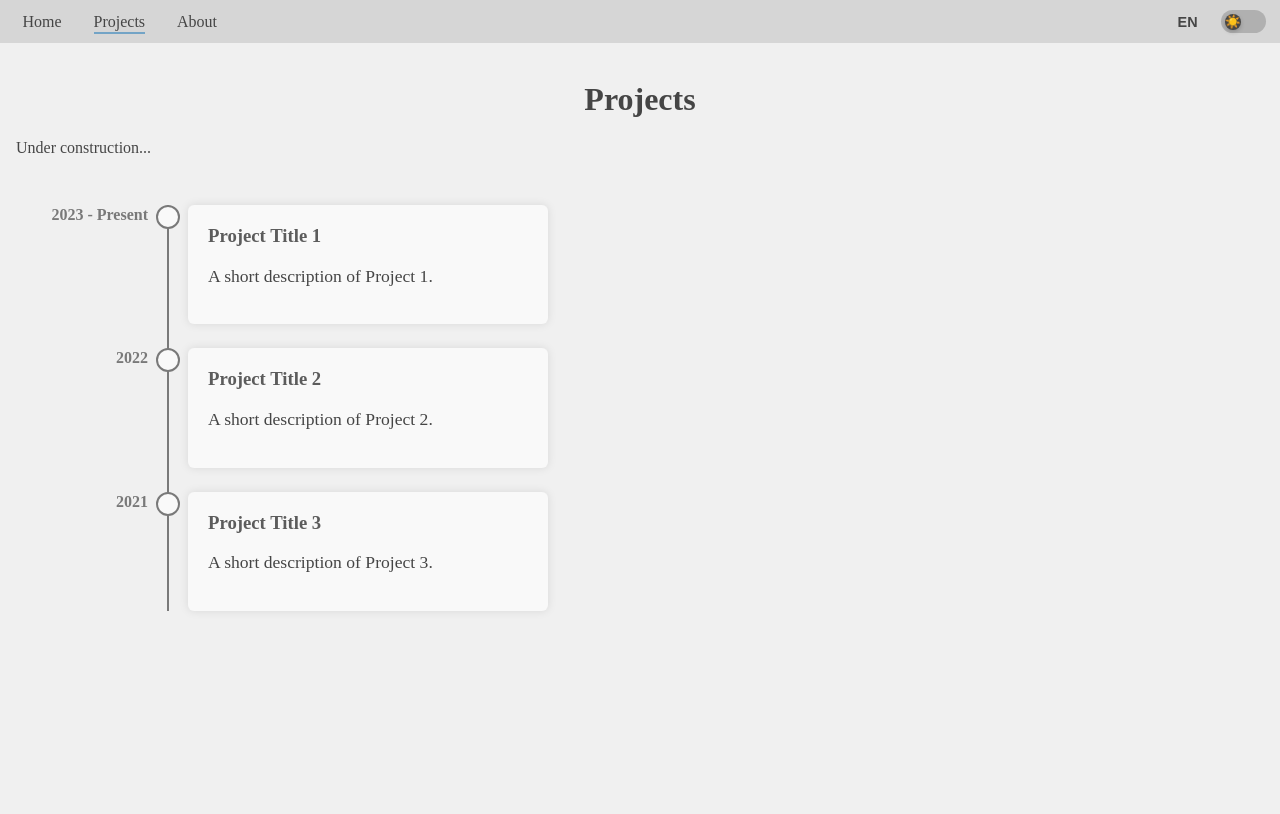
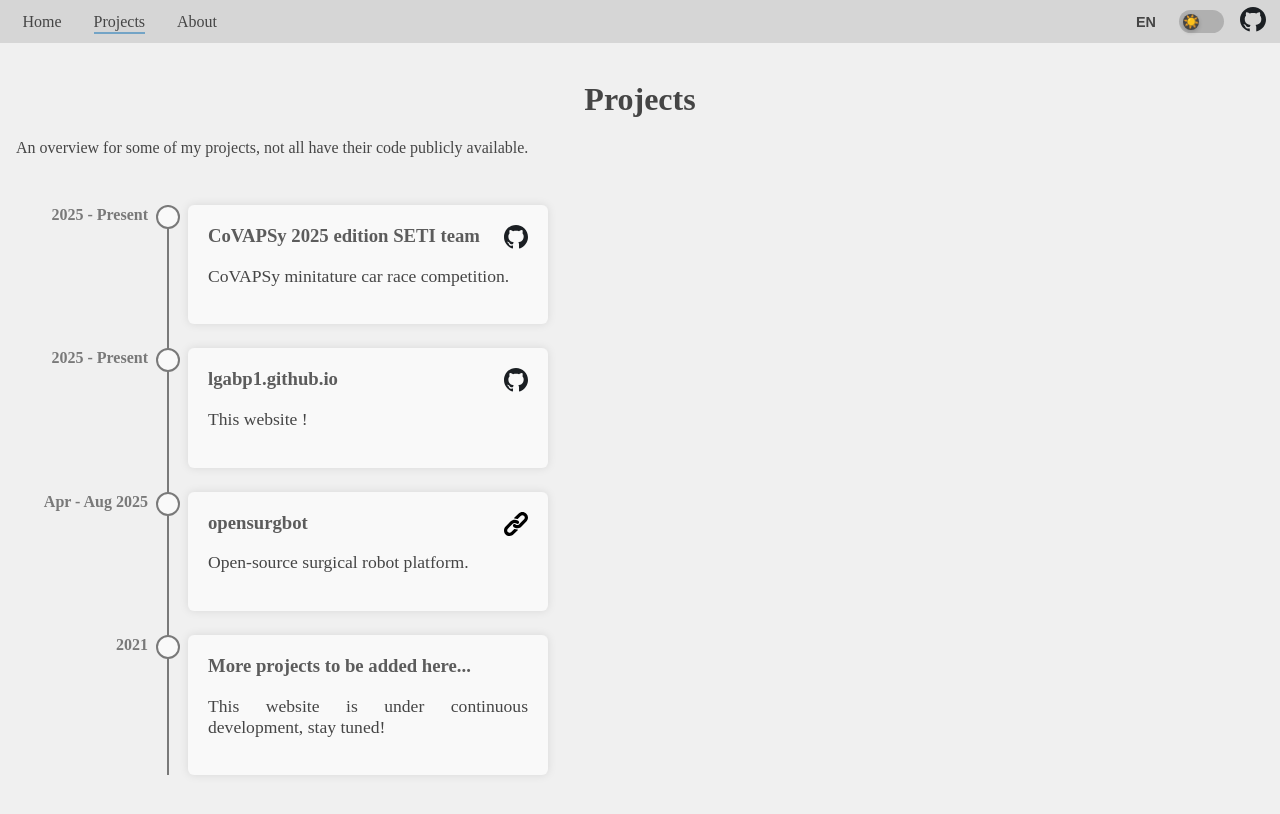
Before and after one commit to lgabp1/lgabp1.github.io, a Vue app: page /projects in a window 1280 px wide. Shown: the top 814 px of the page. Built offline with nearby package versions, Linux system fonts and the light colour scheme; the HTML template or start-up script is replaced by a standard one.

Commit message:
GitHub logo in navigation bar, improved Projects page, added a few projects

```diff
--- a/src/assets/base.css
+++ b/src/assets/base.css
@@ -69,7 +69,7 @@
 /* === Timeline === */
 [theme="themedark"] {
   --timeline-date: var(--color-grey-medium);
-  --timeline-expanded-separator: var(--color-grey-light);
+  --timeline-expanded-separator: var(--color-grey-medium);
   --timeline-line: var(--color-grey-medium);
   --timeline-dot: var(--color-grey-light);
   --timeline-entry-bg: var(--color-grey-light);
--- a/src/components/TimelineEntry.vue
+++ b/src/components/TimelineEntry.vue
@@ -1,11 +1,15 @@
 <script setup lang="ts">
 import { ref } from 'vue';
 
-defineProps<{
+const props = withDefaults(defineProps<{
   title: string;
   summary: string;
   date?: string;
-}>();
+  link?: string;
+  link_is_github?: boolean;
+}>(), {
+  link_is_github: false,
+});
 
 const isExpanded = ref(false);
 
@@ -19,6 +23,10 @@ const toggleExpand = () => {
     <div v-if="date" class="timeline-date">{{ date }}</div>
     <div class="timeline-dot"></div>
     <div class="timeline-content" :class="{ 'is-expanded': isExpanded }" @click="toggleExpand">
+      <a v-if="props.link" :href="props.link" target="_blank" rel="noopener" class="logo-link">
+        <img v-if="props.link_is_github" src="@/assets/github.svg" alt="Link" />
+        <img v-else src="@/assets/link.svg" alt="Link" />
+      </a>
       <h3>{{ title }}</h3>
       <p>{{ summary }}</p>
       <transition name="expand">
@@ -50,6 +58,24 @@ const toggleExpand = () => {
 .timeline-item {
   position: relative;
   margin-bottom: 1.5rem;
+}
+
+/* New wrapper for the logo to handle positioning */
+.timeline-logo-wrapper {
+  position: absolute;
+  top: 1.25em;
+  right: 1.25em;
+  width: 1.5rem;
+  height: 1.5rem;
+  z-index: 1;
+  display: flex; /* To ensure the image fills the link area */
+  align-items: center;
+  justify-content: center;
+}
+
+.timeline-logo-wrapper img {
+  width: 100%;
+  height: 100%;
 }
 
 .timeline-item:last-child {
@@ -86,6 +112,30 @@ const toggleExpand = () => {
 
 .timeline-content h3 {
   margin-top: 0;
+  padding-right: 2rem; /* Space for logo */
+}
+
+/* Style for the logo link */
+.logo-link {
+  position: absolute;
+  top: 1.25em;
+  right: 1.25em;
+  width: 1.5rem;
+  height: 1.5rem;
+  z-index: 1;
+  display: flex;
+  align-items: center;
+  justify-content: center;
+  transition: transform 0.2s ease-in-out; /* Add transition for smooth hover effect */
+}
+
+.logo-link:hover {
+  transform: scale(1.1); /* Scale up on hover */
+}
+
+.logo-link img {
+  width: 100%;
+  height: 100%;
 }
 
 .expanded-content {
--- a/src/components/navigation.vue
+++ b/src/components/navigation.vue
@@ -62,6 +62,16 @@ const selectLanguage = (lang: 'en' | 'fr') => {
         <span v-if="!isDark" class="icon-light">☀️</span>
         <span v-if="isDark" class="icon-dark">🌙</span>
       </ToggleSlider>
+
+      <!-- GitHub logo -->
+      <a class="github-link" href="https://github.com/lgabp1" target="_blank" rel="noopener noreferrer">
+        <span v-if="!isDark">
+          <img src="@/assets/github.svg" alt="GitHub" class="github-logo" style="height: 1.6em; filter: invert(0%);" />
+        </span>
+        <span v-if="isDark">
+          <img src="@/assets/github.svg" alt="GitHub" class="github-logo" style="height: 1.6em; filter: invert(100%);" />
+        </span>
+      </a>
     </div>
   </nav>
 </template>
@@ -117,7 +127,7 @@ nav a.router-link-active::after {
   background-color: var(--nav-button-line-active);
 }
 
-/* Styles for the icons, now defined here as they are part of navigation.vue's template */
+/* Styles for the icons, now defined here as they are part of Navigation.vue's template */
 .icon-light,
 .icon-dark {
   font-size: 0.8em; /* Adjusted size to fit better within the thumb */
@@ -177,4 +187,10 @@ nav a.router-link-active::after {
   background-color: var(--nav-button-line-active); /* Highlight active language */
   color: var(--nav-bg-color); /* Text color for active language */
 }
+
+.github-link{
+  margin: 0;
+  padding: 0;
+  margin-left: 0.5em;
+}
 </style>
--- a/src/views/PageAbout.vue
+++ b/src/views/PageAbout.vue
@@ -2,7 +2,7 @@
 import { setPageTitle } from '@/composables/setPageTitle'; // Updated import path and function name
 setPageTitle('About'); /* Set title */
 
-import navigation from '@/components/navigation.vue'
+import navigation from '@/components/Navigation.vue'
 import { useLanguage } from '@/composables/useLanguage';
 
 // Destructure only currentLanguage and toggleLanguage
--- a/src/views/PageHome.vue
+++ b/src/views/PageHome.vue
@@ -2,7 +2,7 @@
 import { setPageTitle } from '@/composables/setPageTitle'; // Updated import path and function name
 setPageTitle('Home'); /* Set title */
 
-import navigation from '@/components/navigation.vue'
+import navigation from '@/components/Navigation.vue'
 import { useLanguage } from '@/composables/useLanguage';
 
 // Destructure only currentLanguage and toggleLanguage
--- a/src/views/PageProjects.vue
+++ b/src/views/PageProjects.vue
@@ -2,7 +2,7 @@
 import { setPageTitle } from '@/composables/setPageTitle'; // Updated import path and function name
 setPageTitle('Projects'); /* Set title */
 
-import navigation from '@/components/navigation.vue'
+import navigation from '@/components/Navigation.vue'
 import { useLanguage } from '@/composables/useLanguage';
 import TimelineEntry from '@/components/TimelineEntry.vue';
 
@@ -36,32 +36,99 @@ const cl = currentLanguage; // Alias for easier access
   <navigation />
   <div class="div-content">
     <h1>
-      Projects
+      <span v-if="cl === 'en'">Projects</span>
+      <span v-if="cl === 'fr'">Projets</span>
     </h1>
 
-    Under construction...
+    <span v-if="cl === 'en'">
+      An overview for some of my projects, not all have their code publicly available.
+    </span>
+    <span v-if="cl === 'fr'">
+      Un aperçu de quelques-uns de mes projets, parfois le code n'est pas public.
+    </span>
 
     <div class="timeline">
       <TimelineEntry
-        title="Project Title 1"
-        summary="A short description of Project 1."
-        date="2023 - Present"
+        :title="cl === 'en' ? 'CoVAPSy 2025 edition SETI team':
+                cl === 'fr' ? 'Équipe SETI pour CoVAPSy 2025' :
+                ''"
+        :summary="cl === 'en' ? 'CoVAPSy minitature car race competition.':
+                  cl === 'fr' ? 'Course de voitures miniatures CoVAPSy.'
+                  : ''"
+        :date="cl === 'en' ? '2025 - Present' : '2025 - Présent'"
+        link="http://github.com/SETI-CoVAPSy/CoVAPSy-SETI-2025"
+        link_is_github
       >
-        <p>This is a more detailed description of Project 1. It covers the challenges, solutions, and outcomes in depth.This is a more detailed description of Project 1. It covers the challenges, solutions, and outcomes in depth.This is a more detailed description of Project 1. It covers the challenges, solutions, and outcomes in depth.This is a more detailed description of Project 1. It covers the challenges, solutions, and outcomes in depth.This is a more detailed description of Project 1. It covers the challenges, solutions, and outcomes in depth.This is a more detailed description of Project 1. It covers the challenges, solutions, and outcomes in depth.</p>
+        <p v-if="cl === 'en'">
+          Developing navigation and obstacle avoidance algorithms for the 2025 edition of
+          <a href="https://ajuton-ens.github.io/CourseVoituresAutonomesSaclay/" target="_blank" rel="noopener"><b>CoVAPSy</b></a>
+          miniature car race using Webots and ROS2 Kilted.
+        </p>
+        <p v-if="cl === 'fr'">
+          Développement des algorithmes de navigation et d'évitement d'obstacles pour l'édition 2025 de la course de voitures miniatures
+          <a href="https://ajuton-ens.github.io/CourseVoituresAutonomesSaclay/" target="_blank" rel="noopener"><b>CoVAPSy</b></a>
+          à l'aide de Webots et ROS2 Kilted.
+        </p>
       </TimelineEntry>
+
       <TimelineEntry
-        title="Project Title 2"
-        summary="A short description of Project 2."
-        date="2022"
+        title="lgabp1.github.io"
+        :summary="cl === 'en' ? 'This website !':
+                  cl === 'fr' ? 'C\'est ce site !'
+                  : ''"
+        :date="cl === 'en' ? '2025 - Present' : '2025 - Présent'"
+        link="https://github.com/lgabp1/lgabp1.github.io"
+        link_is_github
       >
-        <p>This is a more detailed description of Project 2. It covers the challenges, solutions, and outcomes in depth.</p>
+        <p v-if="cl === 'en'">
+          This very website you are browsing right now! It is a personal portfolio site built with Vue.js and hosted on GitHub Pages. I am actively developing and enhancing it to showcase some of my projects.
+        </p>
+        <p v-if="cl === 'fr'">
+          Le site web que vous consultez en ce moment ! C'est un portfolio personnel écrit avec Vue.js et hébergé sur GitHub Pages. Je le développe et l'améliore activement pour présenter certains de mes projets.
+        </p>
       </TimelineEntry>
+
       <TimelineEntry
-        title="Project Title 3"
-        summary="A short description of Project 3."
+        title="opensurgbot"
+        :summary="cl === 'en' ? 'Open-source surgical robot platform.':
+                  cl === 'fr' ? 'Robotique chirurgical open-source.'
+                  : ''"
+        :date="cl === 'en' ? 'Apr - Aug 2025' : 'Avr - Août 2025'"
+        link="https://lgabp1.github.io/opensurgbot/"
+      >
+        <p v-if="cl === 'en'">
+          <b>opensurgbot</b> is an open-source surgical robot platform compatible with
+          <a href="https://med-air.github.io/SurRoL/" target="_blank" rel="noopener">SurRoL</a>
+          simulation environment. It aims to provide a low-cost, modular, and accessible solution for research in surgical robotics. Basically, an accessible and affordable alternative to arms of the
+          <a href="https://github.com/jhu-dvrk" target="_blank" rel="noopener">dVRK</a>
+          .
+        </p>
+        <p v-if="cl === 'fr'">
+          <b>opensurgbot</b> est une plateforme de robot chirurgical open-source compatible avec le simulateur
+          <a href="https://med-air.github.io/SurRoL/" target="_blank" rel="noopener">SurRoL</a>
+          . Il vise à fournir une solution à faible coût, modulaire et accessible pour la recherche en robotique chirurgicale. En somme, c'est une alternative accessible et abordable au matériel du
+          <a href="https://github.com/jhu-dvrk" target="_blank" rel="noopener">dVRK</a>
+          .
+        </p>
+        <p v-if="cl === 'en'">I have developed the electronics, low-level STM32 software, Python middleware and overview GitHub pages.</p>
+        <p v-if="cl === 'fr'">J'ai développé l'électronique, le logiciel STM32 bas niveau, le middleware Python et la page GitHub d'overview.</p>
+
+        <img src="https://lgabp1.github.io/opensurgbot/assets/diagram_architecture.png" alt="opensurgbot architecture" style="max-width: 60%; margin-top: 1em; display: block; margin-left: auto; margin-right: auto;" />
+
+        <video controls style="max-width: 60%; margin-top: 1em; display: block; margin-left: auto; margin-right: auto;">
+          <source src="https://lgabp1.github.io/opensurgbot/assets/osg.mp4" type="video/mp4">
+          Your browser does not support the video tag.
+        </video>
+      </TimelineEntry>
+
+      <TimelineEntry
+        title="More projects to be added here..."
+        summary="This website is under continuous development, stay tuned!"
         date="2021"
       >
-        <p>This is a more detailed description of Project 3. It covers the challenges, solutions, and outcomes in depth.</p>
+        <p>
+          Hopefully some more projects will be added here soon...
+        </p>
       </TimelineEntry>
     </div>
   </div>
```
Also changed, not shown: src/assets/github.svg (added), src/assets/link.svg (added).
